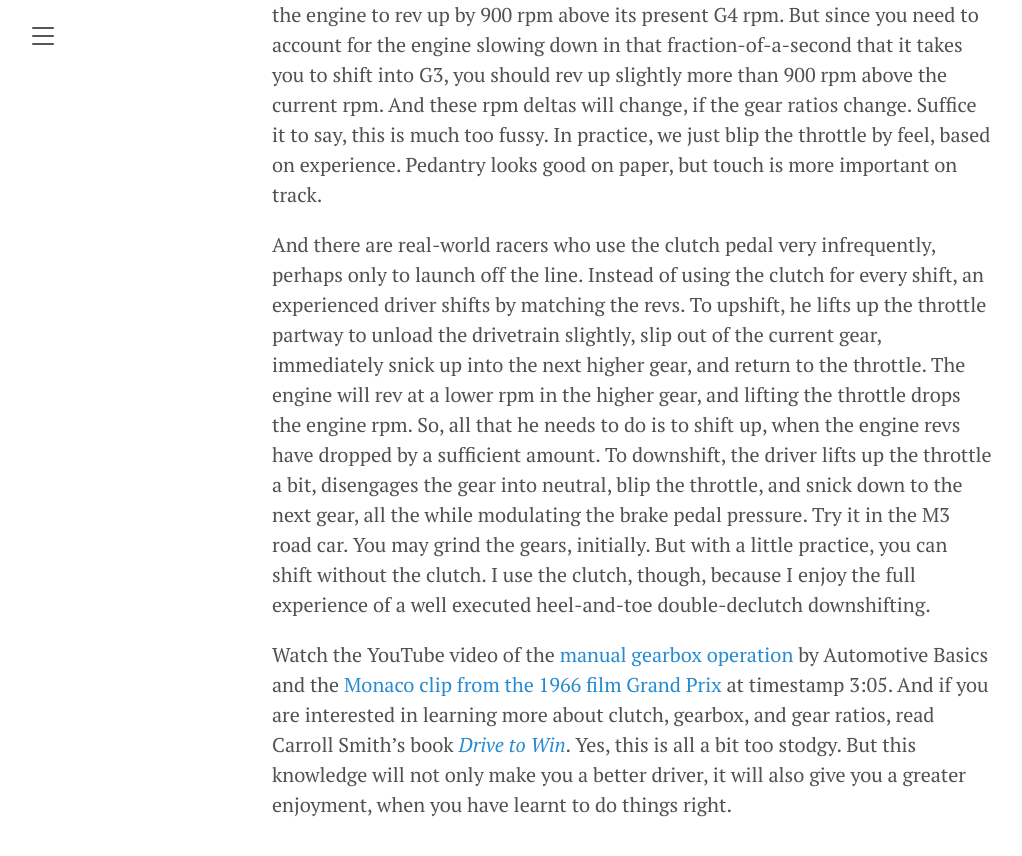
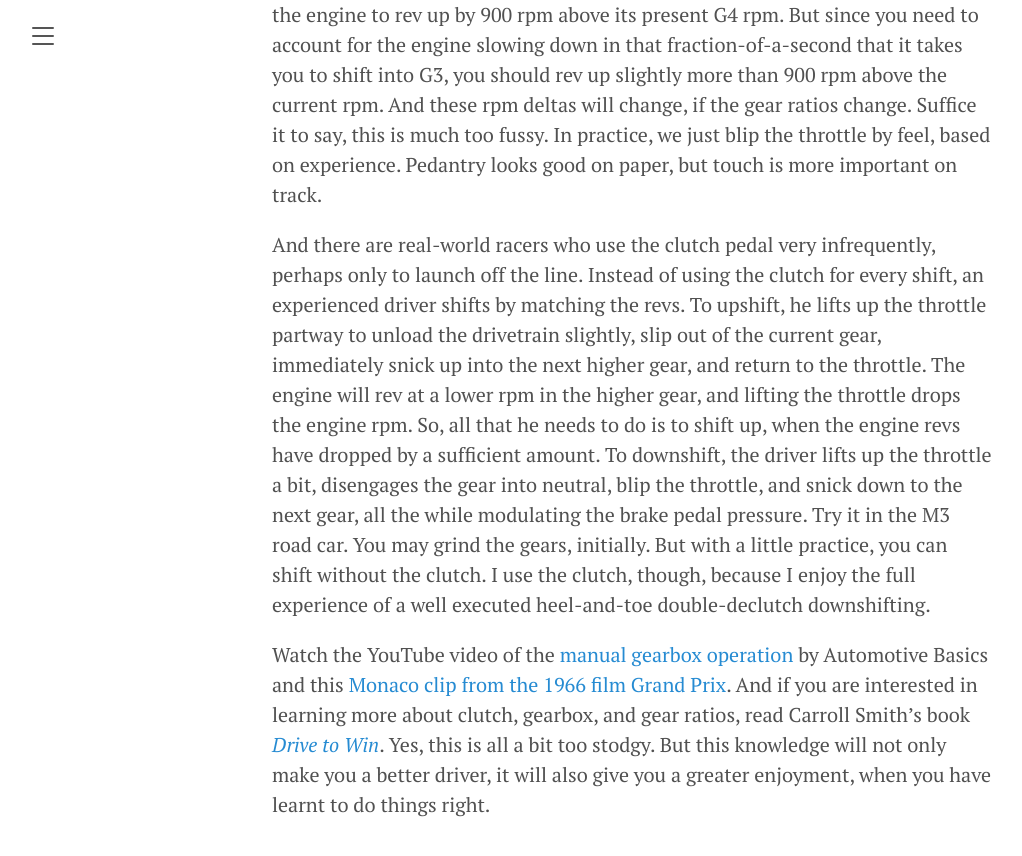
Before and after one commit to amenzwa/amenzwa.github.io, a Jekyll site: the page built from motorsport/HeelAndToe.md, in a window 1280 px wide and 900 px high, scrolled down 6660 px. Shown: the top 856 px of the window, without its empty margins (8-1030 px from the left). Built offline with Jekyll 4.4.1, drawn with Linux system fonts in a browser that asks for light colours; our own code applies the rules of GitHub Pages for plain Markdown files.

Commit message:
Monaco clip

```diff
--- a/motorsport/HeelAndToe.md
+++ b/motorsport/HeelAndToe.md
@@ -71,4 +71,4 @@ Hence, if you enter a corner and heel-and-toe down from G4 to G3, you must blip
 
 And there are real-world racers who use the clutch pedal very infrequently, perhaps only to launch off the line. Instead of using the clutch for every shift, an experienced driver shifts by matching the revs. To upshift, he lifts up the throttle partway to unload the drivetrain slightly, slip out of the current gear, immediately snick up into the next higher gear, and return to the throttle. The engine will rev at a lower rpm in the higher gear, and lifting the throttle drops the engine rpm. So, all that he needs to do is to shift up, when the engine revs have dropped by a sufficient amount. To downshift, the driver lifts up the throttle a bit, disengages the gear into neutral, blip the throttle, and snick down to the next gear, all the while modulating the brake pedal pressure. Try it in the M3 road car. You may grind the gears, initially. But with a little practice, you can shift without the clutch. I use the clutch, though, because I enjoy the full experience of a well executed heel-and-toe double-declutch downshifting.
 
-Watch the YouTube video of the [manual gearbox operation](http://www.youtube.com/watch?v=QPaUJfA1KsY) by Automotive Basics and the [Monaco clip from the 1966 film Grand Prix](http://www.tcm.com/mediaroom/video/313245/Grand-Prix-Movie-Clip-Superstitious.html) at timestamp 3:05. And if you are interested in learning more about clutch, gearbox, and gear ratios, read Carroll Smith’s book [*Drive to Win*](http://www.amazon.com/Drive-Win-Essential-Guide-Driving/dp/0615592570). Yes, this is all a bit too stodgy. But this knowledge will not only make you a better driver, it will also give you a greater enjoyment, when you have learnt to do things right.
+Watch the YouTube video of the [manual gearbox operation](http://www.youtube.com/watch?v=QPaUJfA1KsY) by Automotive Basics and this [Monaco clip from the 1966 film Grand Prix](https://youtu.be/cmsXVJ4u6ds?t=135). And if you are interested in learning more about clutch, gearbox, and gear ratios, read Carroll Smith’s book [*Drive to Win*](http://www.amazon.com/Drive-Win-Essential-Guide-Driving/dp/0615592570). Yes, this is all a bit too stodgy. But this knowledge will not only make you a better driver, it will also give you a greater enjoyment, when you have learnt to do things right.
```
